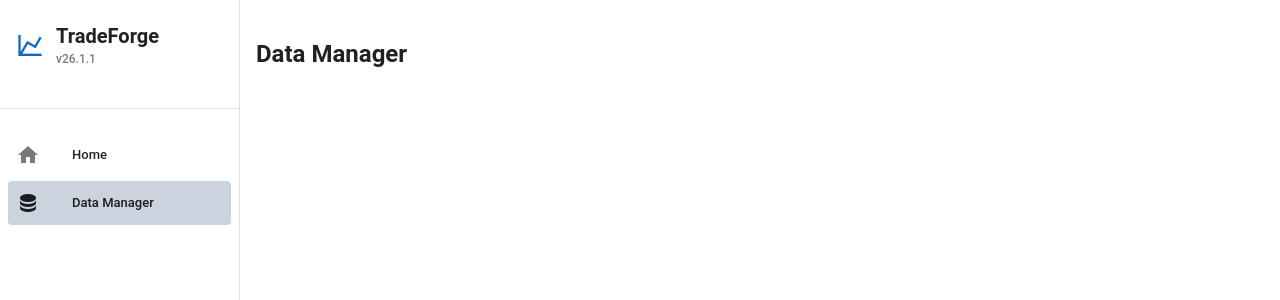
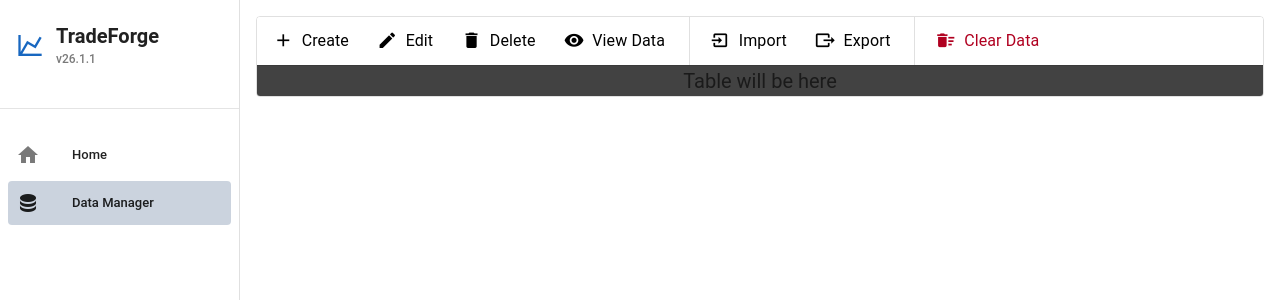
Before and after one commit to ArtemIyX/TradeForgeSharp, a Vue app in the folder TradeForge.VUE/: page /data-manager in a window 1280 px wide. Shown: the top 300 px of the page. Built offline with nearby package versions, Linux system fonts and the light colour scheme; the HTML template or start-up script is replaced by a standard one.

Commit message:
Data Manager toolbar

```diff
--- /dev/null
+++ b/TradeForge.VUE/src/components/data-manager/data-manager-toolbar/DataManagerToolbar.vue
@@ -0,0 +1,79 @@
+<script setup lang="ts">
+const emit = defineEmits<{
+  create: []
+  edit: []
+  delete: []
+  viewData: []
+  import: []
+  export: []
+  clearData: []
+}>()
+</script>
+
+<template>
+  <v-toolbar density="compact" color="surface">
+    <v-btn
+      variant="text"
+      prepend-icon="mdi-plus"
+      @click="emit('create')"
+    >
+      Create
+    </v-btn>
+
+    <v-btn
+      variant="text"
+      prepend-icon="mdi-pencil"
+      @click="emit('edit')"
+    >
+      Edit
+    </v-btn>
+
+    <v-btn
+      variant="text"
+      prepend-icon="mdi-delete"
+      @click="emit('delete')"
+    >
+      Delete
+    </v-btn>
+
+    <v-btn
+      variant="text"
+      prepend-icon="mdi-eye"
+      @click="emit('viewData')"
+    >
+      View Data
+    </v-btn>
+
+    <v-divider vertical class="mx-2" />
+
+    <v-btn
+      variant="text"
+      prepend-icon="mdi-import"
+      @click="emit('import')"
+    >
+      Import
+    </v-btn>
+
+    <v-btn
+      variant="text"
+      prepend-icon="mdi-export"
+      @click="emit('export')"
+    >
+      Export
+    </v-btn>
+
+    <v-divider vertical class="mx-2" />
+
+    <v-btn
+      variant="text"
+      prepend-icon="mdi-delete-sweep"
+      color="error"
+      @click="emit('clearData')"
+    >
+      Clear Data
+    </v-btn>
+  </v-toolbar>
+</template>
+
+<style scoped>
+</style>
--- a/TradeForge.VUE/src/views/data-manager/DataManagerView.vue
+++ b/TradeForge.VUE/src/views/data-manager/DataManagerView.vue
@@ -1,13 +1,65 @@
-<script setup lang="ts">
 
-</script>
 
 <template>
-<h2>
-  Data Manager
-</h2>
+  <div class="data-manager">
+
+
+    <div class="content-container">
+      <DataManagerToolbar
+        @create="handleCreate"
+        @edit="handleEdit"
+        @delete="handleDelete"
+        @view-data="handleViewData"
+        @import="handleImport"
+        @export="handleExport"
+        @clear-data="handleClearData"
+      />
+
+      <div class="table-placeholder">
+        Table will be here
+      </div>
+    </div>
+  </div>
 </template>
 
 <style scoped>
+.data-manager {
+  height: 100%;
+  display: flex;
+  flex-direction: column;
+}
 
+.content-container {
+  display: flex;
+  flex-direction: column;
+  flex: 1;
+  border: 0.0625rem solid rgba(var(--v-border-color), var(--v-border-opacity));
+  border-radius: 0.25rem;
+  overflow: hidden;
+}
+
+.table-placeholder {
+  flex: 1;
+  background-color: rgb(var(--v-theme-surface-variant));
+  border-top: 0.0625rem solid rgba(var(--v-border-color), var(--v-border-opacity));
+  display: flex;
+  align-items: center;
+  justify-content: center;
+  font-size: 1.25rem;
+  color: rgba(var(--v-theme-on-surface), 0.6);
+}
 </style>
+
+<script setup lang="ts">
+import DataManagerToolbar
+  from "@/components/data-manager/data-manager-toolbar/DataManagerToolbar.vue";
+
+
+const handleCreate = () => console.log('Create')
+const handleEdit = () => console.log('Edit')
+const handleDelete = () => console.log('Delete')
+const handleViewData = () => console.log('View Data')
+const handleImport = () => console.log('Import')
+const handleExport = () => console.log('Export')
+const handleClearData = () => console.log('Clear Data')
+</script>
```
Also changed, not shown: TradeForge.VUE/src/types/Ticker.ts (added, +10 -0 lines).
